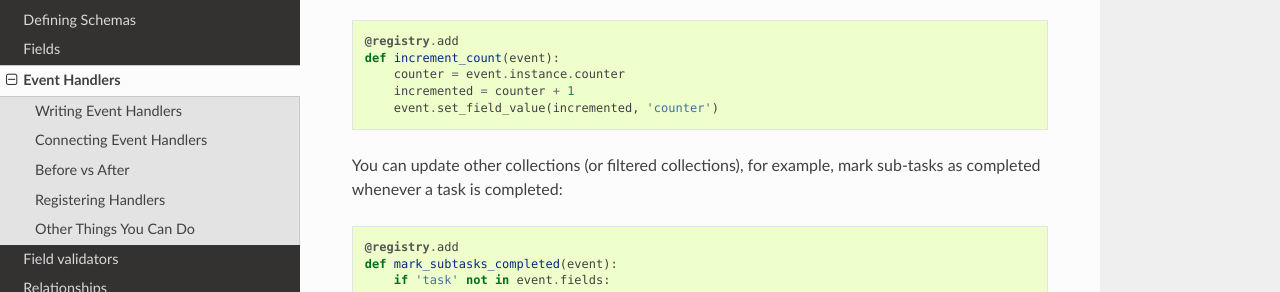
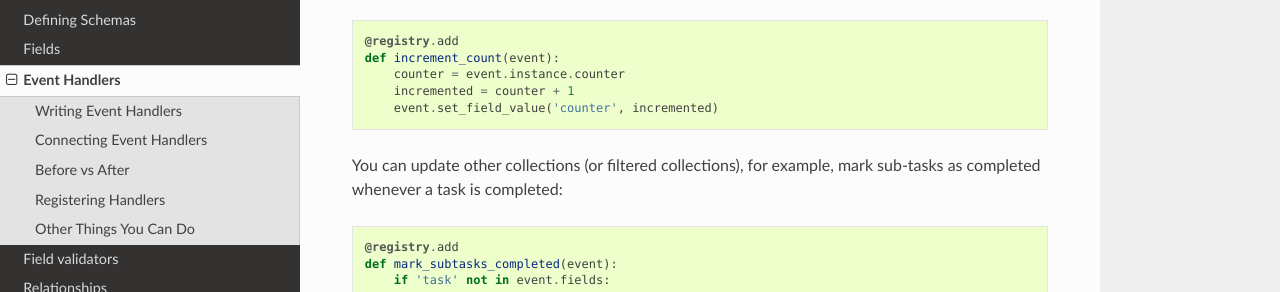
Before and after one commit to ramses-tech/ramses, a Sphinx documentation site: the page built from docs/source/event_handlers.rst, in a window 1280 px wide and 900 px high, scrolled down 2446 px. Shown: the part 159-451 px from the top of the window. Built offline with Sphinx 7.4.7 and the Read the Docs theme 2.0.0, drawn with Linux system fonts in a browser that asks for light colours.

```diff
--- a/docs/source/event_handlers.rst
+++ b/docs/source/event_handlers.rst
@@ -116,7 +116,7 @@ You can update another field's value, for example, increment a counter:
     def increment_count(event):
         counter = event.instance.counter
         incremented = counter + 1
-        event.set_field_value(incremented, 'counter')
+        event.set_field_value('counter', incremented)
 
 
 You can update other collections (or filtered collections), for example, mark sub-tasks as completed whenever a task is completed:
--- a/docs/source/field_validators.rst
+++ b/docs/source/field_validators.rst
@@ -39,7 +39,7 @@ Field validators should expect following kwargs to be passed:
     Model class affected by request.
 
 **event**
-    Underlying event object. Should be used to edit other fields of instance using ``event.set_field_value(value, field_name)``.
+    Underlying event object. Should be used to edit other fields of instance using ``event.set_field_value(field_name, value)``.
 
 Processors are called in order they are listed. Each validator must return processed value which is used a input for next validator if present.
 
@@ -107,5 +107,5 @@ To edit other fields of instance, ``event.set_field_value`` method should be use
         parsed_date = parse_data(kwargs['new_value'])
         days_left = (parsed_date-datetime.now()).days
         event = kwargs['event']
-        event.set_field_value(days_left, 'days_left')
+        event.set_field_value('days_left', days_left)
         return kwargs['new_value']
```
